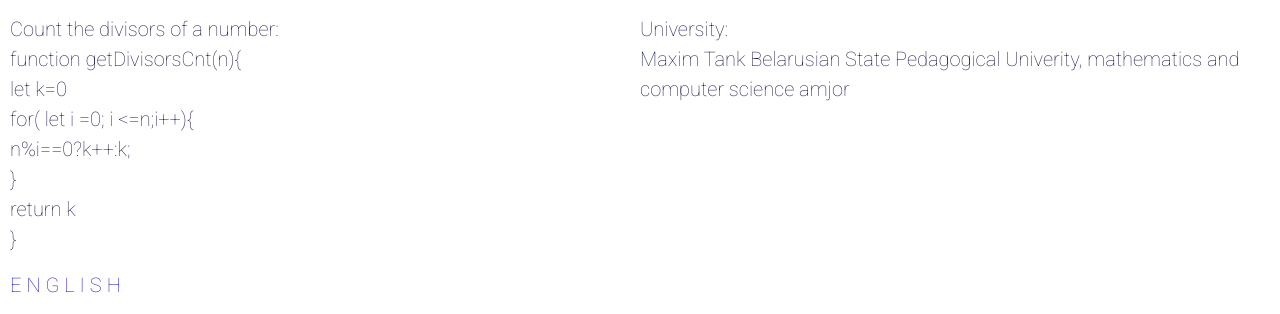
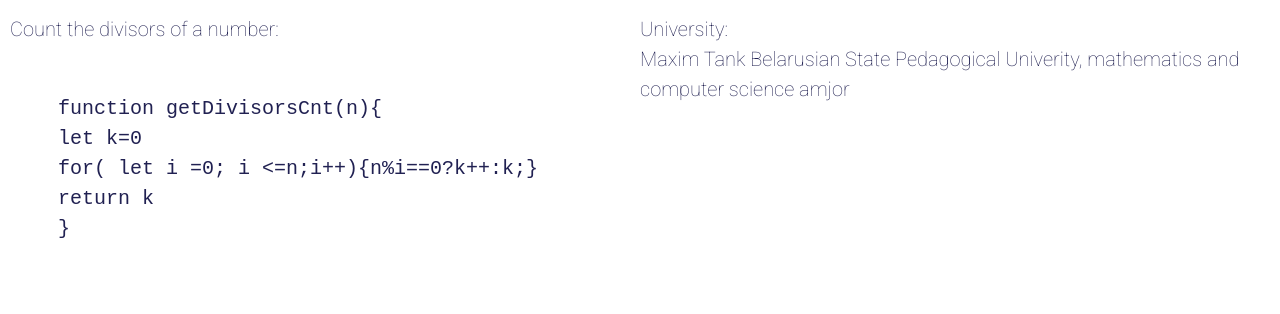
Before and after one commit to slyserin/rsschool-cv-2, a plain HTML site: page index.html in a window 1280 px wide. Shown: the part 819-1133 px from the top of the page. Drawn offline with Linux system fonts and the light colour scheme.

Commit message:
fix: code

```diff
--- a/index.html
+++ b/index.html
@@ -67,16 +67,16 @@
             </section>
             <section class="section" id="code">
                 <h2 class="section-title">Code</h2>
-                <p>
-                </p>
-                <p>Count the divisors of a number:</p>
-                <p>function getDivisorsCnt(n){</p>
-                <p>let k=0</p>
-                <p>for( let i =0; i &lt=n;i++){</p>
-                <p>n%i==0?k++:k;</p>
-                <p>}</p>
-                <p>return k</p>
-                <p>}</p>
+                <p>Count the divisors of a number: </p>
+                <pre>
+                    <code>
+    function getDivisorsCnt(n){
+    let k=0
+    for( let i =0; i &lt=n;i++){n%i==0?k++:k;}
+    return k
+    }
+                    </code>
+                </pre>
             </section>
             <section class="section" id="education">
                 <h2 class="section-title">Education</h2>
@@ -93,7 +93,7 @@
     <footer class="footer">
         <div class="footer-container">
             <a href="https://github.com/slyserin">Hanna Mikitchuk</a>, Minsk 2022
-            <a href="https://rs.school/js/"><img src="rs-school-js.svg" alt="rsschool-icon" width="100"></a>
+            <a href="https://rs.school/js/"><img src="./assets/icon/rs-school-js.svg" alt="rsschool-icon" width="100"></a>
         </div>
     </footer>
 
```
